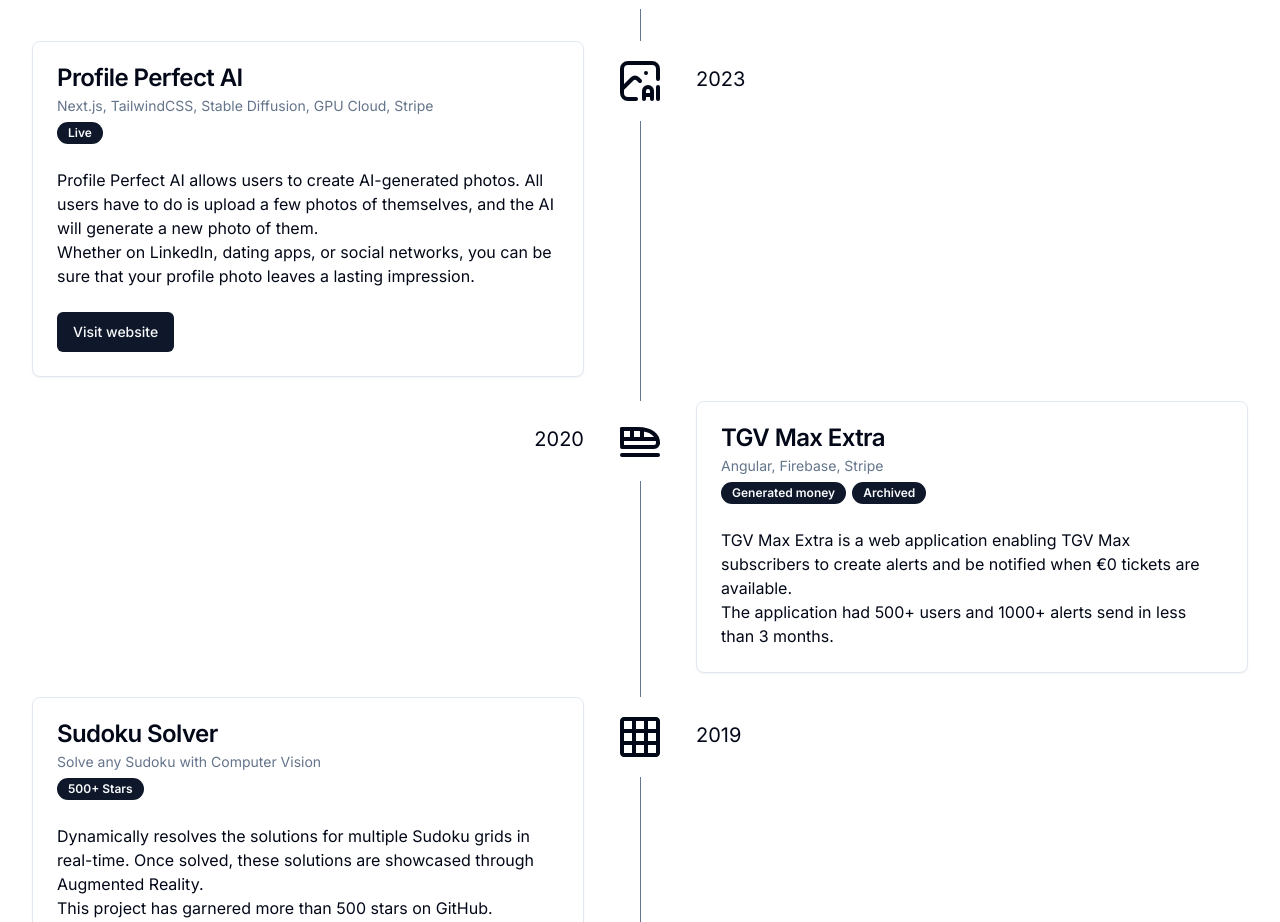
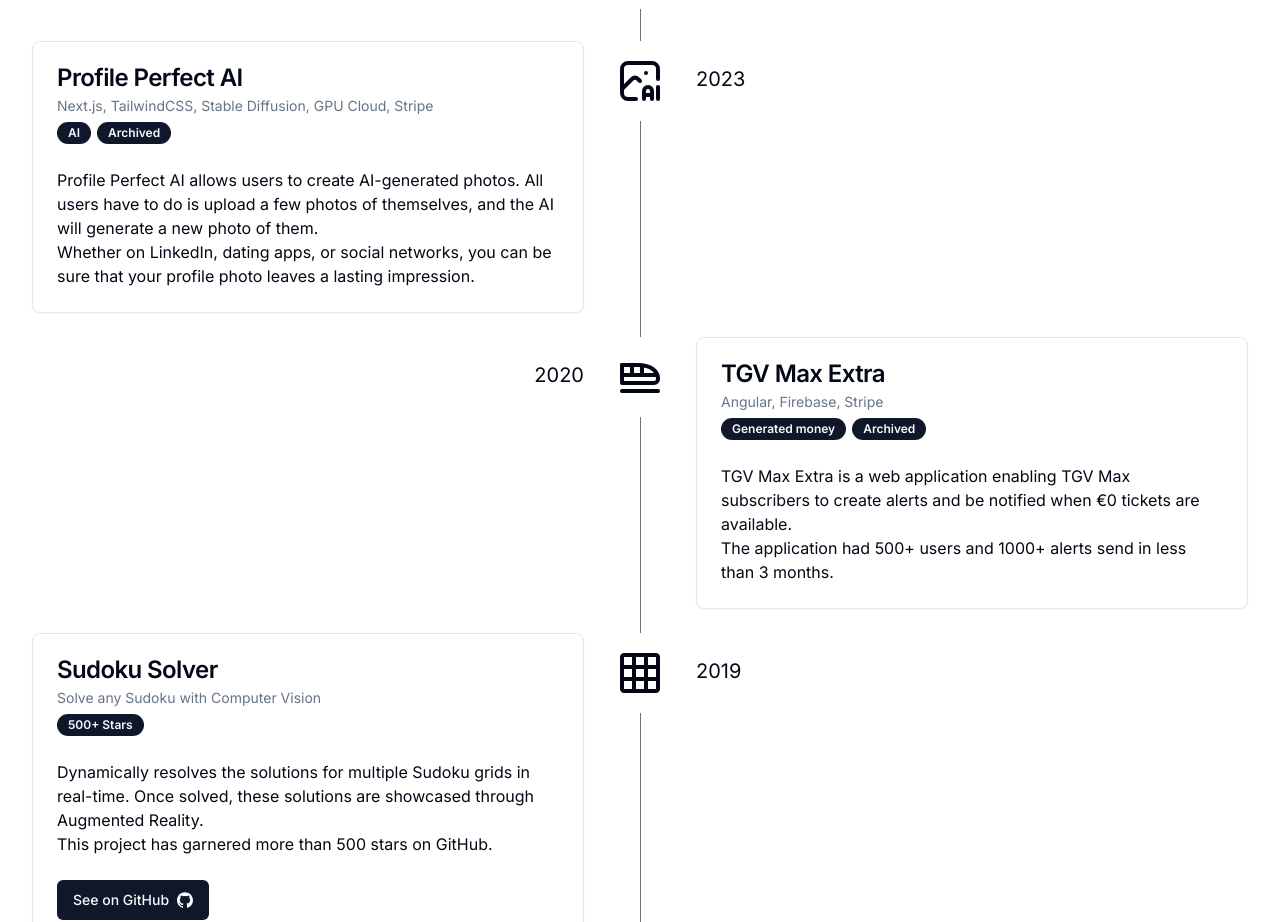
Before and after one commit to remi2257/portfolio-remi-lux, a Next.js app: page / in a window 1280 px wide. Shown: the part 2060-2982 px from the top of the page. Built offline with nearby package versions, Linux system fonts and the light colour scheme; no server answers.

Commit message:
Archive Profile Perfect AI

```diff
--- a/app/Projects.tsx
+++ b/app/Projects.tsx
@@ -12,16 +12,16 @@
   {
     title: "Profile Perfect AI",
     subtitle: "Next.js, TailwindCSS, Stable Diffusion, GPU Cloud, Stripe",
-    badges: ["Live"],
+    badges: ["AI", "Archived"],
     description: `Profile Perfect AI allows users to create AI-generated photos. All users have to do is upload a few photos of themselves, and the AI will generate a new photo of them.
                   Whether on LinkedIn, dating apps, or social networks, you can be sure that your profile photo leaves a lasting impression.`,
-    footer: (
-      <Button asChild>
-        <Link href="https://profile-perfect-ai.remi-lux.dev/" target="_blank">
-          Visit website
-        </Link>
-      </Button>
-    ),
+    // footer: (
+    //   <Button asChild>
+    //     <Link href="https://profile-perfect-ai.remi-lux.dev/" target="_blank">
+    //       Visit website
+    //     </Link>
+    //   </Button>
+    // ),
 
     Icon: TbPhotoAi,
     date: "2023",
```
